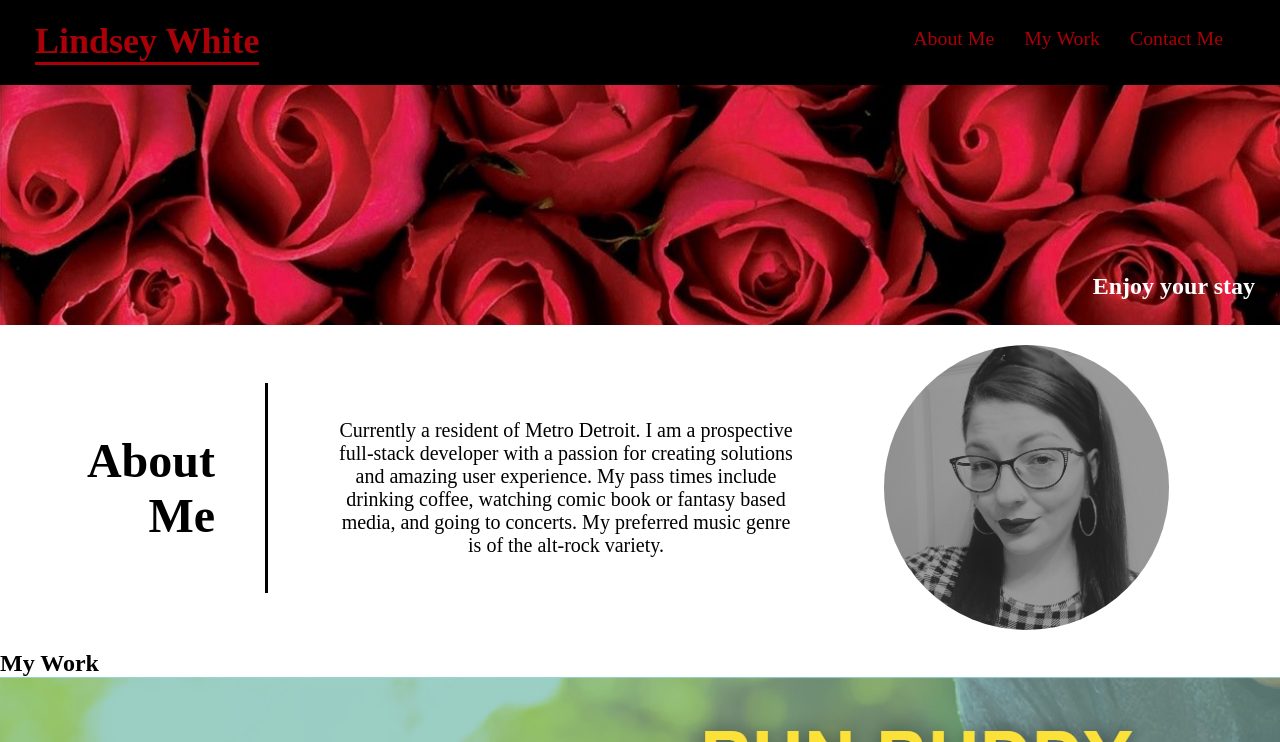
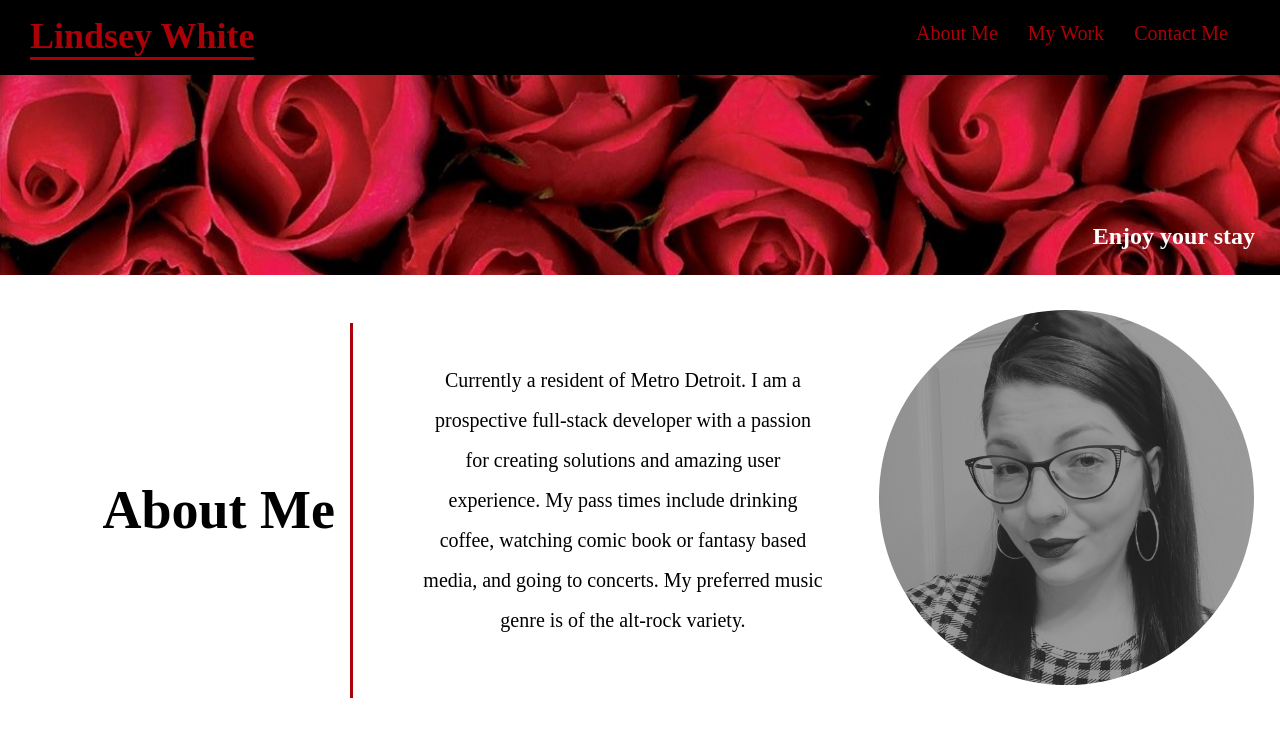
Before and after one commit to LindseyWhite053/MyPortfolio, a plain HTML site: page index.html in a window 1280 px wide. Shown: the top 742 px of the page. Drawn offline with Linux system fonts and the light colour scheme.

Commit message:
update about me styling

```diff
--- a/assets/css/style.css
+++ b/assets/css/style.css
@@ -16,7 +16,7 @@ body {
 }
 
 header{
-    padding: 20px 35px;
+    padding: 15px 30px;
     background-color: var(--secondary-color);
     display: flex;
     justify-content: space-between;
@@ -52,17 +52,18 @@ header nav ul {
 header nav ul li a {
     padding: 10px 15px;
     font-weight: lighter;
-    font-size: 1.55vw;
+    font-size: 20px;
 }
 
 header nav ul li a:hover {
     background: var(--tertiary-color);
     border-radius: 15px;
 }
+
 .hero {
     background-image: url(../images/roses\ .jpg);
-    width: 100vw;
-    height: 30vh;
+    width: 100%;
+    height: 200px;
     background-size: cover;
     background-repeat: no-repeat;
     background-attachment: fixed;
@@ -73,42 +74,65 @@ header nav ul li a:hover {
     padding: 25px;
 }
 
-.intro{
-    display: flex;
-    flex-wrap: wrap;
-    align-items: center;
-    flex: 2 2 100px;
-    text-align: center;
-    margin: 20px;
-    height: auto;
+.section-title {
+    box-sizing: content-box;
+    border-right: 3px solid var(--primary-color);
+    width: 25%;
+    padding:0 15px;
+    float: left;
+    text-align: right;
+    font-size: 36px;
+    align-content: center;
+    position: relative;
 }
 
-.intro p {
-    padding: 15px;
-    margin: 50px;
-    font-size: 20px;
-    float: right;
-    width: 40%
+/*adjusts the border height*/
+.first {
+    height: 375px;
 }
 
-.intro img {
-    float: right;
-    margin: 0 20px;
-    width: 23%;
-    border-radius: 50%;
+.second {
+
 }
 
-.section-title {
-    text-align: right;
-    font-size: 48px;
-    border-right: 3px solid;
-    padding: 50px;
-    height: 80%;
-    width: 20%
+.third {
+
 }
 
-.float-right {
-    float: right;
+/* about me section text and image alignment*/
+.about-me{
+    width: 100%;
+    display: flex;
+    align-items: center;
+    text-align: center;
+    justify-content: space-around;
+    height: 500;
+    position: relative;
+    margin: 15px 0;
+    flex: 1 1;
+}
+
+
+.content {
+    justify-content: space-around;
+    align-content: center;
+    padding: 20px;
+    flex: 3 3;
+}
+
+.content p {
+    float:left;
+    align-items: center;
+    font-size: 20px;
+    height: 400px;
+    width: 500px;
+    padding: 50px;
+    line-height:2;
+}
+
+.content img {
+    width: 375px;
+    border-radius: 50%;
 }
 
 footer {
--- a/index.html
+++ b/index.html
@@ -29,21 +29,27 @@
             <h2> Enjoy your stay</h2>
         </section>
 
-        <section id="about-me" class="intro">
-            <h2 class="section-title">About Me</h2>
+        <section id="about-me" class="about-me">
+            <div class="section-title first">
+                <h2 >About Me</h2>
+            </div>
+            <div class="content">
                 <p>Currently a resident of Metro Detroit. I am a prospective full-stack developer with a passion for creating solutions and amazing user experience. My pass times include drinking coffee, watching comic book or fantasy based media, and going to concerts. My preferred music genre is of the alt-rock variety.</p>
-            <img src="./assets/images/my-photo.jpg" alt="Lindsey White close up" class="float-right"/>
+                <img src="./assets/images/my-photo.jpg" alt="Lindsey White close up"/>
+            </div>
         </section>
 
-        <section id="my-work" class="projects">
-            <div>
+        <section id="my-work">
+            <div class="section-title">
                 <h2>My Work</h2>
             </div>
+            <div class="projects">
                 <div>
                     <a href="https://lindseywhite053.github.io/run-buddy/" target="blank">
-                    <img src="./assets/images/run-buddy.png" alt="Run Buddy website snapshot"/>
+                        <img src="./assets/images/run-buddy.png" alt="Run Buddy website snapshot" class="main"/>
                     </a>
                     <h3>Run Buddy</h3>
+                </div>
                 </div>
                 <div>
                     <a href="#" target="blank">
@@ -81,14 +87,21 @@
                     </a>
                     <h3>Project 7</h3>
                 </div>
+            </div>
         </section>
 
         <section id="contact-me" class="contact">
+            <div class="section-title">
                 <h2>Contact Me</h2>
+            </div>
+            <div class="left-border">
+                <p>
                     P: (313)478-4157 </br>
                     E:<a href="mailto:LindseyWhite053@gmail.com" target="blank">LindseyWhite053@gmail.com</a></br>
                     <a href="https://github.com/LindseyWhite053" target="blank">GitHub</a></br>
                     <a href="https://www.linkedin.com/in/lindsey-white-messer-8a0172152/" target="blank"> linkedin</a>
+                </p>
+            </div>
         </section>
         <footer>
             <h3>@2022 Lindsey White</h3>
```
Lines whose indentation alone changed are shown as unchanged.
